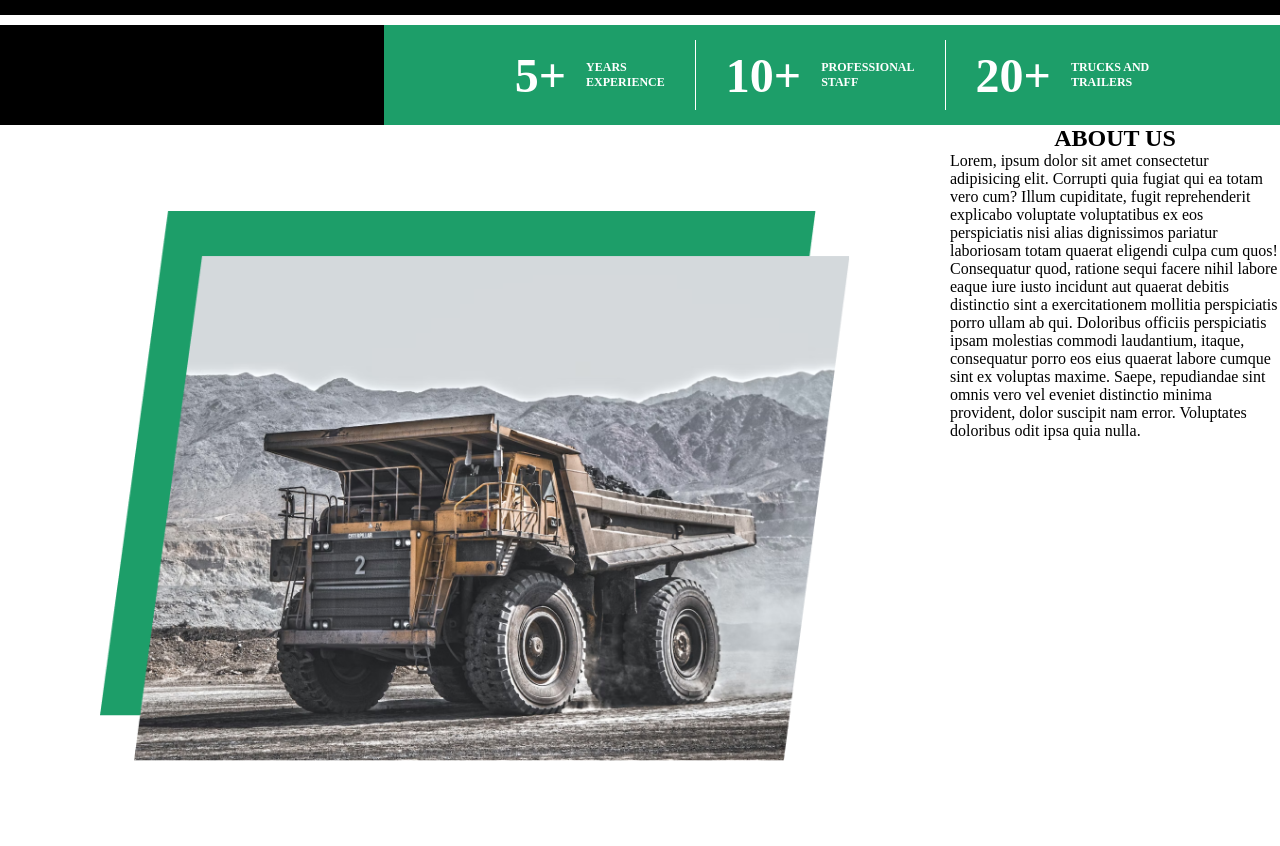
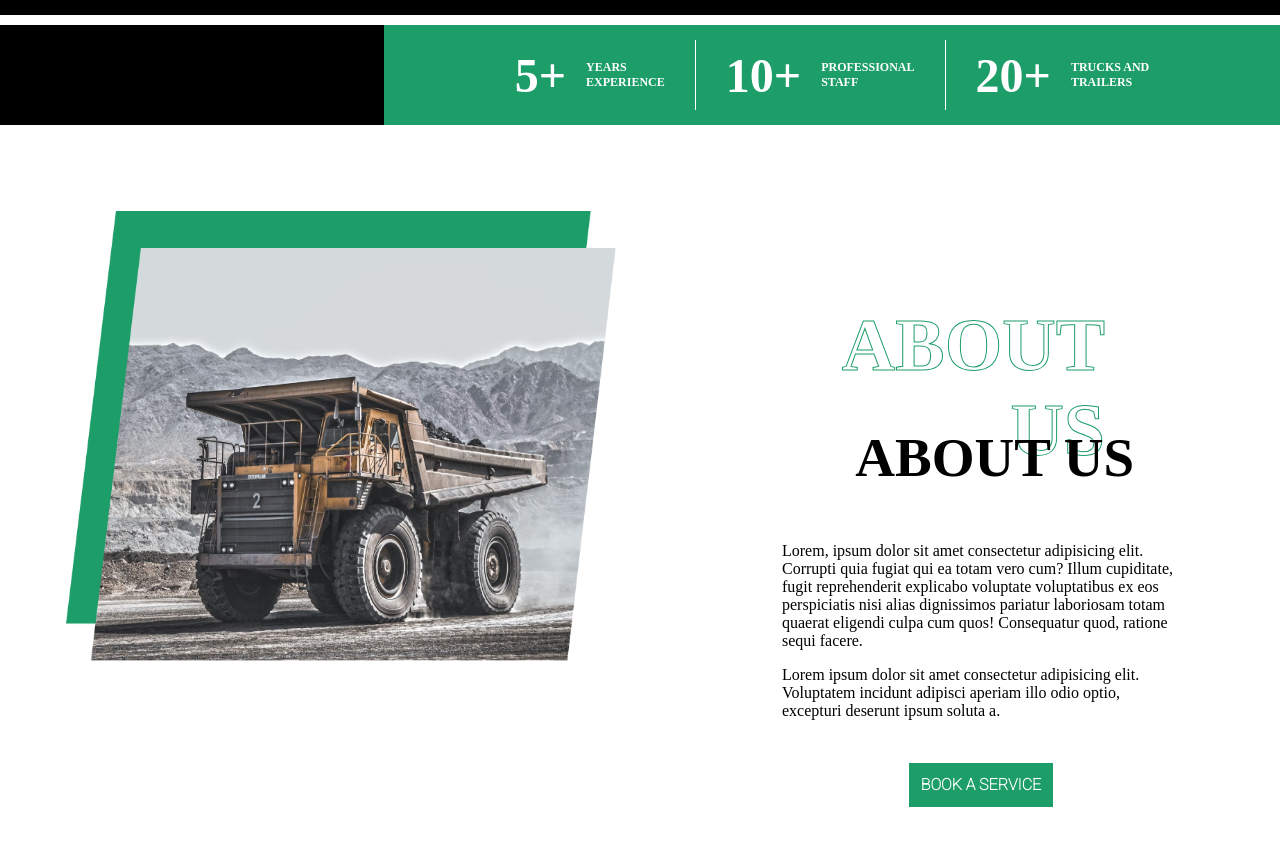
Before and after one commit to Mateenkhan612/Truck-site, a plain HTML site: page index.html in a window 1280 px wide. Shown: the part 1060-1906 px from the top of the page. Drawn offline with Linux system fonts and the light colour scheme; a web font is replaced by a local one.

Commit message:
new commit

```diff
--- a/index.html
+++ b/index.html
@@ -60,11 +60,10 @@
             <P>Lorem, ipsum dolor sit amet consectetur adipisicing elit. Corrupti quia fugiat qui ea totam vero cum?
                 Illum cupiditate, fugit reprehenderit explicabo voluptate voluptatibus ex eos perspiciatis nisi alias
                 dignissimos pariatur laboriosam totam quaerat eligendi culpa cum quos! Consequatur quod, ratione sequi
-                facere nihil labore eaque iure iusto incidunt aut quaerat debitis distinctio sint a exercitationem
-                mollitia perspiciatis porro ullam ab qui. Doloribus officiis perspiciatis ipsam molestias commodi
-                laudantium, itaque, consequatur porro eos eius quaerat labore cumque sint ex voluptas maxime. Saepe,
-                repudiandae sint omnis vero vel eveniet distinctio minima provident, dolor suscipit nam error.
-                Voluptates doloribus odit ipsa quia nulla.</P>
+                facere.</P>
+            <p>Lorem ipsum dolor sit amet consectetur adipisicing elit. Voluptatem incidunt adipisci aperiam illo odio
+                optio, excepturi deserunt ipsum soluta a.</p>
+                <BUTTON class="btn3">BOOK A SERVICE</BUTTON>
         </div>
     </section>
 
--- a/style.css
+++ b/style.css
@@ -1,3 +1,5 @@
+@import url('https://fonts.googleapis.com/css2?family=Alkatra&family=Roboto:wght@100&display=swap');
+@import url('https://fonts.googleapis.com/css2?family=Alkatra&family=Montserrat:wght@100&family=Roboto:wght@100&display=swap');
 * {
     margin: 0;
     padding: 0;
@@ -77,7 +79,8 @@
     cursor: pointer;
     transition: 0.5s;
 }
-.btnnav:hover{
+
+.btnnav:hover {
     background-color: #0e3e28;
 }
 
@@ -87,7 +90,7 @@
     width: 100%;
     border-radius: 0px;
     position: relative;
-    }
+}
 
 .C1 {
     height: 151px;
@@ -102,6 +105,7 @@
     letter-spacing: 0em;
     text-align: center;
     color: #1D9E69;
+    font-weight: 800;
 }
 
 .C2 {
@@ -116,6 +120,7 @@
     line-height: 78px;
     letter-spacing: 0em;
     text-align: center;
+    font-weight: 800;
 }
 
 .btn1 {
@@ -151,19 +156,20 @@
     left: 349px;
     top: 80px;
 }
-.experience{
+
+.experience {
     margin-top: 10px;
     height: 100px;
     display: flex;
 }
 
-.experience .left{
+.experience .left {
     width: 30%;
     height: 100%;
     background: #000;
 }
 
-.experience .right{
+.experience .right {
     width: 70%;
     height: 100%;
     background: #1D9E69;
@@ -172,7 +178,7 @@
     align-items: center;
 }
 
-.experience .right .ex{
+.experience .right .ex {
     height: 70%;
     font-weight: bold;
     font-size: 48px;
@@ -182,14 +188,16 @@
     padding: 0 30px;
 }
 
-.experience .right .ex span{
+.experience .right .ex span {
     font-size: 12px;
     margin-left: 20px;
 }
 
-.experience .right .ex:nth-child(1), .experience .right .ex:nth-child(2) {
+.experience .right .ex:nth-child(1),
+.experience .right .ex:nth-child(2) {
     border-right: 1px solid white;
 }
+
 /* .ex2{
     font-weight: bold;
     font-size: 48px;
@@ -205,27 +213,65 @@
     padding-left: 34px;
 } */
 
-.about{
+.about {
     display: flex;
 
 }
-.truck2{
-    margin: 86px 100px;
+
+
+
+.truck2 img {
+    height: 450px;
+    width: 550px;
+    margin: 86px 66px;
 }
-.truck2 img{
-    height: 550px;
-    width: 750px;
-}
-.aboutus{
+
+.aboutus {
     /* background-color: red; */
     text-align: center;
+    margin: 86px 100px;
+
 }
-.aboutus h1{
+
+.aboutus h1 {
     color: #000;
-    text-align: center;
+    text-align: right;
+    font-size: 55px;
+    margin: 45px 46px;
+    /* font-family: 'Roboto', sans-serif; */
 }
-.aboutus p{
+
+.aboutus h1::before {
+    content: "ABOUT US";
+    display: block;
+    position: relative;
+    top: 47px;
+    left: -29px;
+    color: black;
+    -webkit-text-fill-color: white;
+    -webkit-text-stroke-width: 1px;
+    -webkit-text-stroke-color: #1D9E69;
+    z-index: -1;
+    font-size: 74px;
+    /* font-family: 'Roboto', sans-serif; */
+}
+
+.aboutus p {
     color: #000;
     text-align: left;
+    padding: 8px 0px;
+}
 
+.btn3 {
+    background: #1D9E69;
+    color: white;
+    font-family: Roboto;
+    font-size: 16px;
+    font-weight: 700;
+    line-height: 20px;
+    letter-spacing: 0em;
+    text-align: center;
+    border: 2px solid #1D9E69;
+    padding: 10px;
+    margin: 35px 70px;
 }
```
